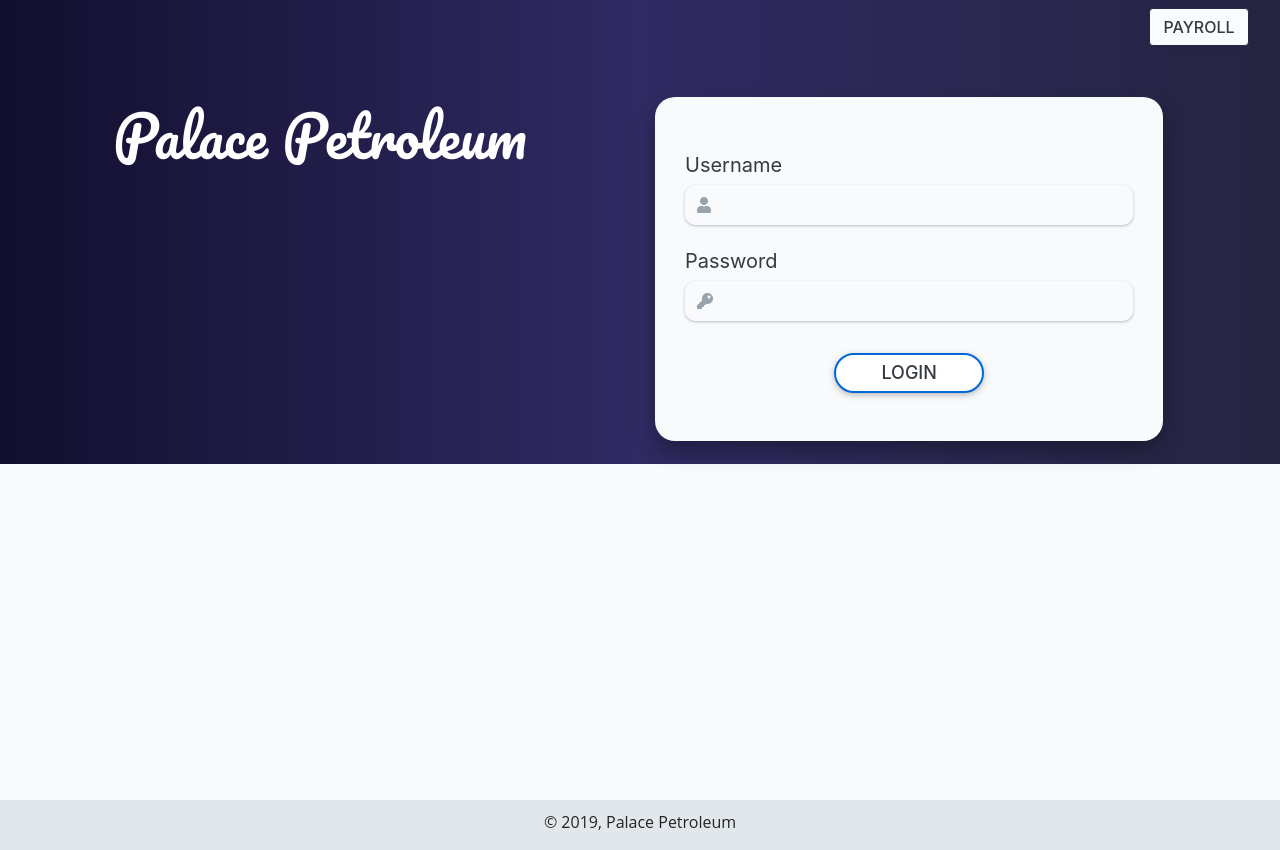
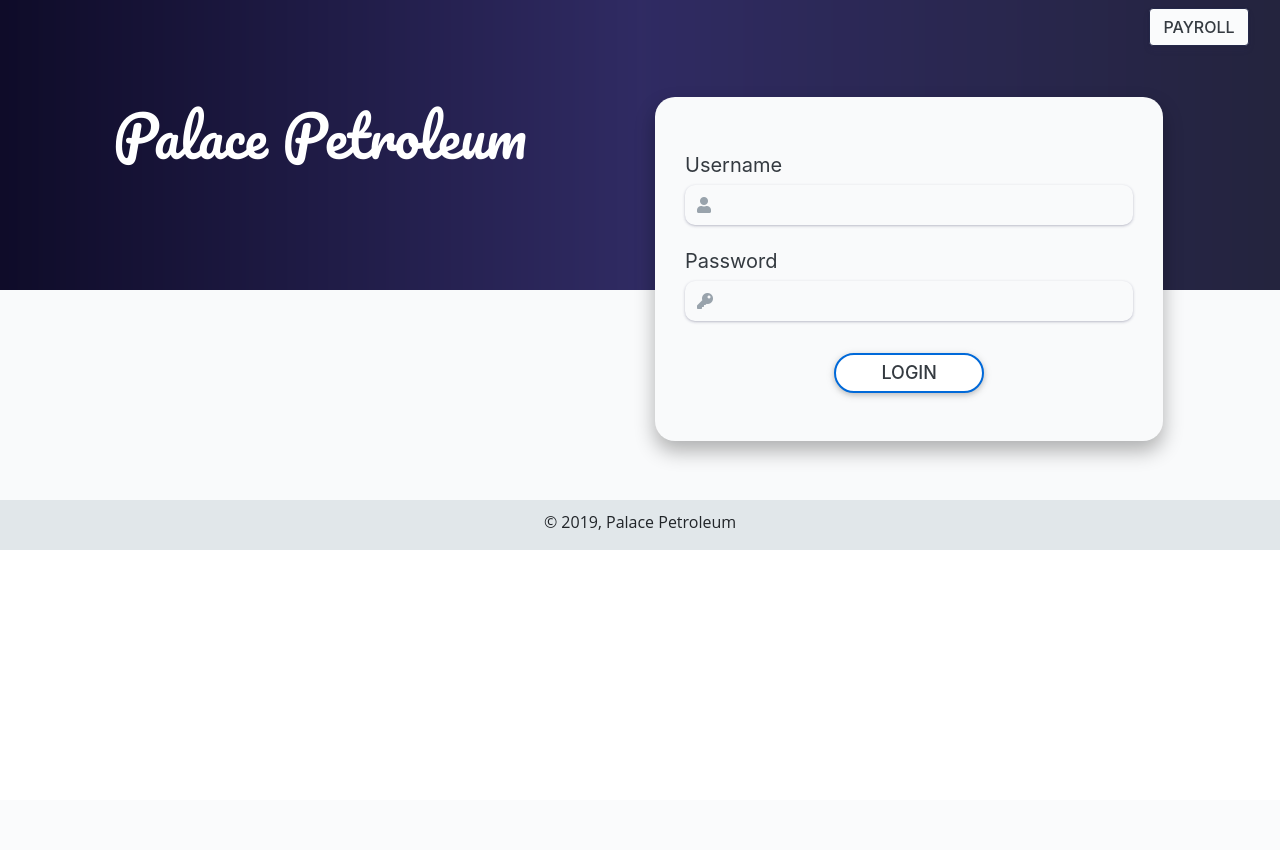
Before and after one commit to EmmanuelJoshua/Inventory-app-php, a PHP site: page / in a window 1280 px wide. After the commit the page ends 550 px from the top, so only its background shows below. Run offline with PHP 8.4, Linux system fonts and the light colour scheme; some libraries are stand-ins or nearby versions.

Commit message:
Update login.css

```diff
--- a/app/assets/css-app-files/login.css
+++ b/app/assets/css-app-files/login.css
@@ -9,7 +9,8 @@ body, html {
 
 #header{
 	background-image: linear-gradient(to bottom, transparent 58%, #F9FAFB 42%), url('../images/header.png');
-	height: 100%;
+	height: 100vh;
+	max-height: 500px;
     background-position: center;
     background-repeat: no-repeat;
     background-size: cover;
```
